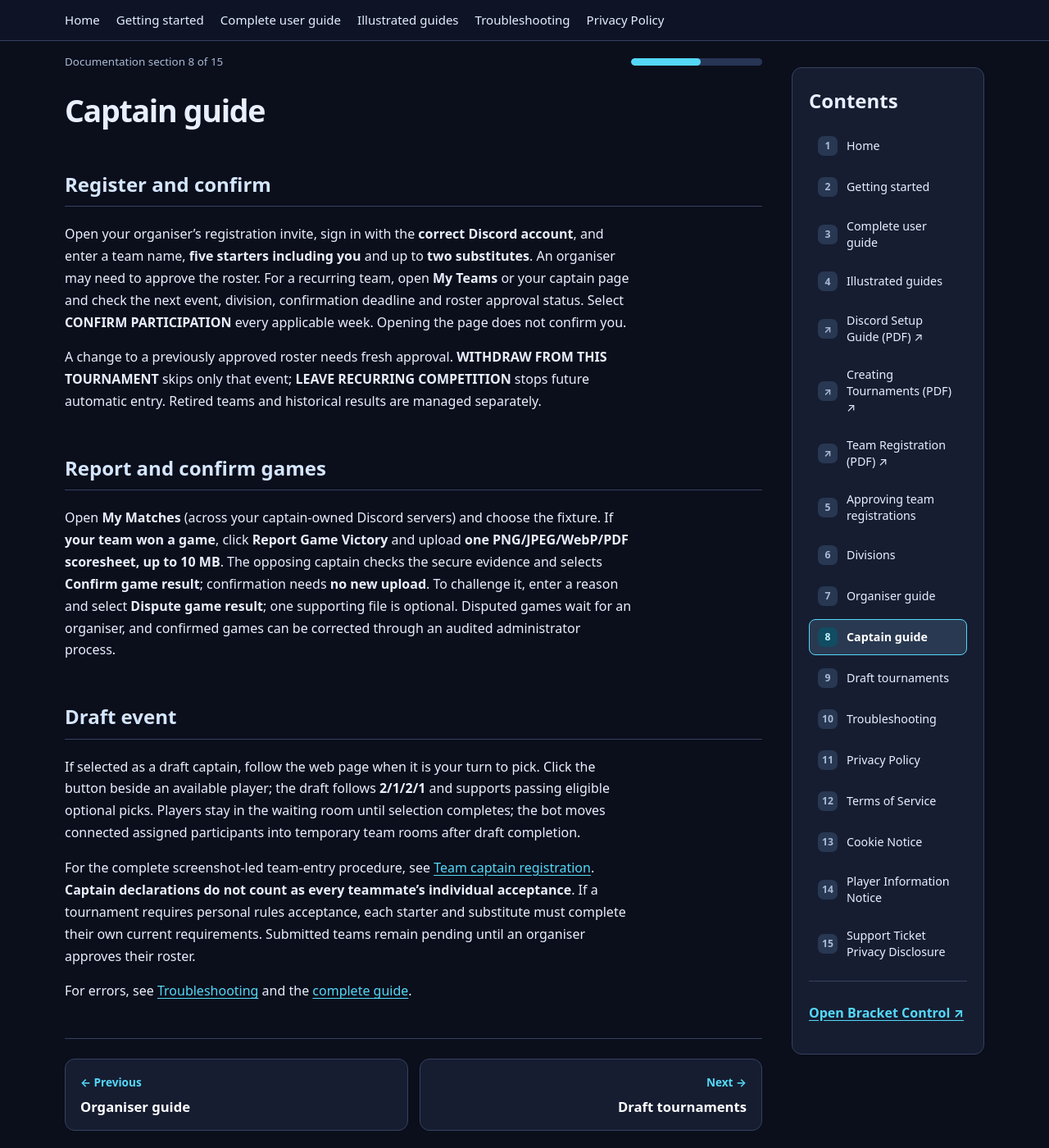
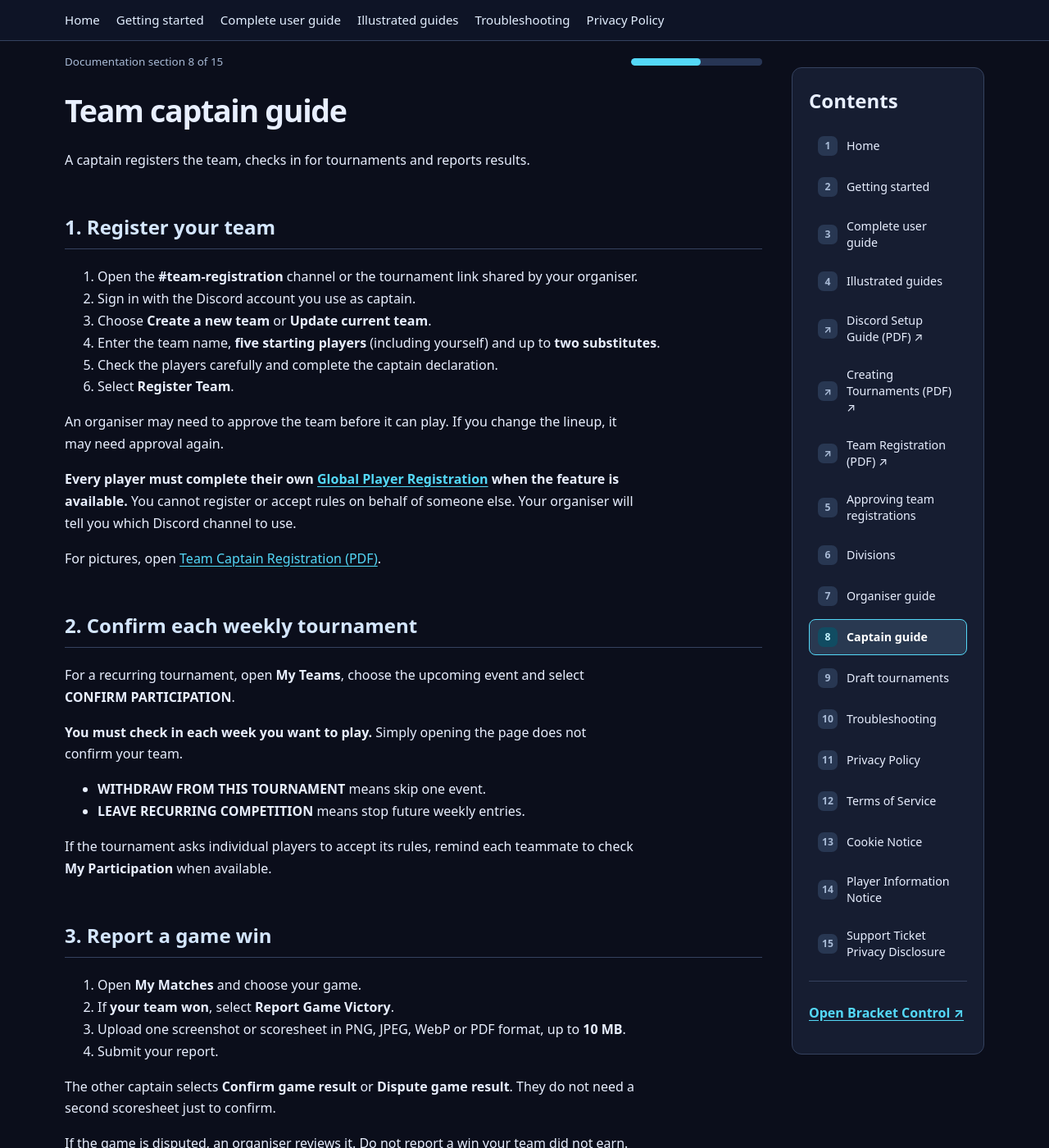
Before and after one commit to dev-dyly/bracket-control-wiki, a Jekyll site: the page built from guides/captains.md, in a window 1280 px wide and 1400 px high, scrolled down 196 px. Shown: the whole window at 82% size. Built offline with Jekyll 4.4.1, drawn with Linux system fonts in a browser that asks for light colours; some of the changed text lies outside the part shown.

Commit message:
docs: simplify guides/captains.md for everyday users

```diff
--- a/guides/captains.md
+++ b/guides/captains.md
@@ -3,22 +3,49 @@ layout: default
 title: Captain guide
 permalink: /guides/captains/
 ---
-# Captain guide
+# Team captain guide
 
-## Register and confirm
+A captain registers the team, checks in for tournaments and reports results.
 
-Open your organiser's registration invite, sign in with the **correct Discord account**, and enter a team name, **five starters including you** and up to **two substitutes**. An organiser may need to approve the roster. For a recurring team, open **My Teams** or your captain page and check the next event, division, confirmation deadline and roster approval status. Select **CONFIRM PARTICIPATION** every applicable week. Opening the page does not confirm you.
+## 1. Register your team
 
-A change to a previously approved roster needs fresh approval. **WITHDRAW FROM THIS TOURNAMENT** skips only that event; **LEAVE RECURRING COMPETITION** stops future automatic entry. Retired teams and historical results are managed separately.
+1. Open the **#team-registration** channel or the tournament link shared by your organiser.
+2. Sign in with the Discord account you use as captain.
+3. Choose **Create a new team** or **Update current team**.
+4. Enter the team name, **five starting players** (including yourself) and up to **two substitutes**.
+5. Check the players carefully and complete the captain declaration.
+6. Select **Register Team**.
 
-## Report and confirm games
+An organiser may need to approve the team before it can play. If you change the lineup, it may need approval again.
 
-Open **My Matches** (across your captain-owned Discord servers) and choose the fixture. If **your team won a game**, click **Report Game Victory** and upload **one PNG/JPEG/WebP/PDF scoresheet, up to 10 MB**. The opposing captain checks the secure evidence and selects **Confirm game result**; confirmation needs **no new upload**. To challenge it, enter a reason and select **Dispute game result**; one supporting file is optional. Disputed games wait for an organiser, and confirmed games can be corrected through an audited administrator process.
+**Every player must complete their own [Global Player Registration](https://app.devdylnz.com/app/register) when the feature is available.** You cannot register or accept rules on behalf of someone else. Your organiser will tell you which Discord channel to use.
 
-## Draft event
+For pictures, open [Team Captain Registration (PDF)]({{ '/assets/guides/team-registration/Bracket_Control_Team_Registration_User_Guide.pdf' | relative_url }}).
 
-If selected as a draft captain, follow the web page when it is your turn to pick. Click the button beside an available player; the draft follows **2/1/2/1** and supports passing eligible optional picks. Players stay in the waiting room until selection completes; the bot moves connected assigned participants into temporary team rooms after draft completion.
+## 2. Confirm each weekly tournament
 
-For the complete screenshot-led team-entry procedure, see [Team captain registration]({{ '/assets/guides/team-registration/Bracket_Control_Team_Registration_User_Guide.pdf' | relative_url }}). **Captain declarations do not count as every teammate's individual acceptance**. If a tournament requires personal rules acceptance, each starter and substitute must complete their own current requirements. Submitted teams remain pending until an organiser approves their roster.
+For a recurring tournament, open **My Teams**, choose the upcoming event and select **CONFIRM PARTICIPATION**.
 
-For errors, see [Troubleshooting]({{ '/troubleshooting/' | relative_url }}) and the [complete guide]({{ '/guides/user-guide/' | relative_url }}).
+**You must check in each week you want to play.** Simply opening the page does not confirm your team.
+
+- **WITHDRAW FROM THIS TOURNAMENT** means skip one event.
+- **LEAVE RECURRING COMPETITION** means stop future weekly entries.
+
+If the tournament asks individual players to accept its rules, remind each teammate to check **My Participation** when available.
+
+## 3. Report a game win
+
+1. Open **My Matches** and choose your game.
+2. If **your team won**, select **Report Game Victory**.
+3. Upload one screenshot or scoresheet in PNG, JPEG, WebP or PDF format, up to **10 MB**.
+4. Submit your report.
+
+The other captain selects **Confirm game result** or **Dispute game result**. They do not need a second scoresheet just to confirm.
+
+If the game is disputed, an organiser reviews it. Do not report a win your team did not earn.
+
+## 4. If you are a draft captain
+
+When it is your turn in **Live Draft**, choose a player by clicking the button beside their name. Bracket Control shows the next turn and can move connected players into team voice rooms when the draft finishes.
+
+See [Draft tournaments]({{ '/guides/drafts/' | relative_url }}) and [Troubleshooting]({{ '/troubleshooting/' | relative_url }}) if you need help.
```
